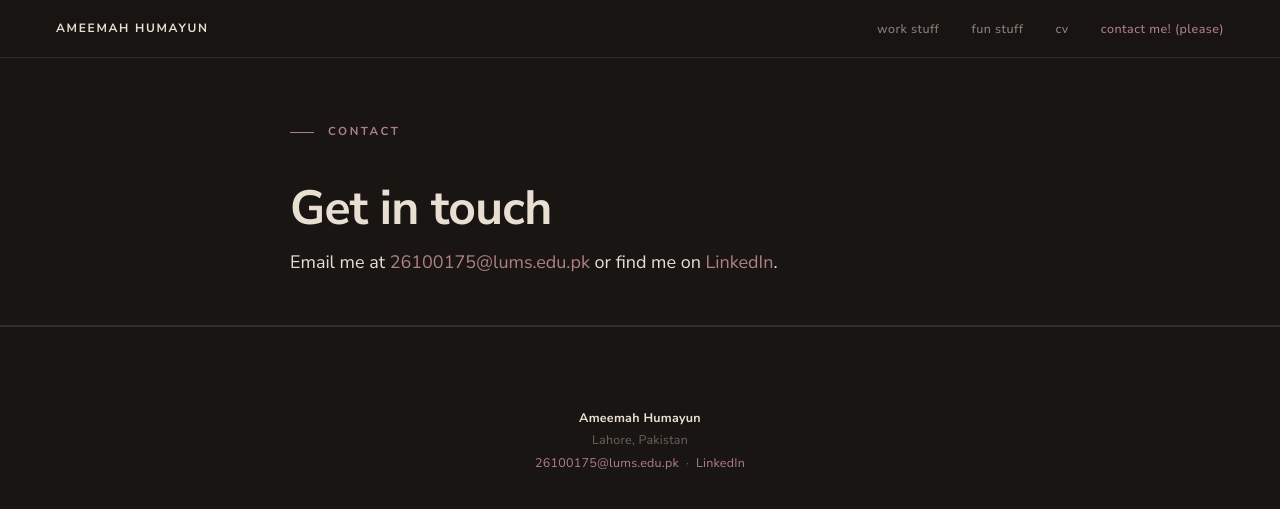
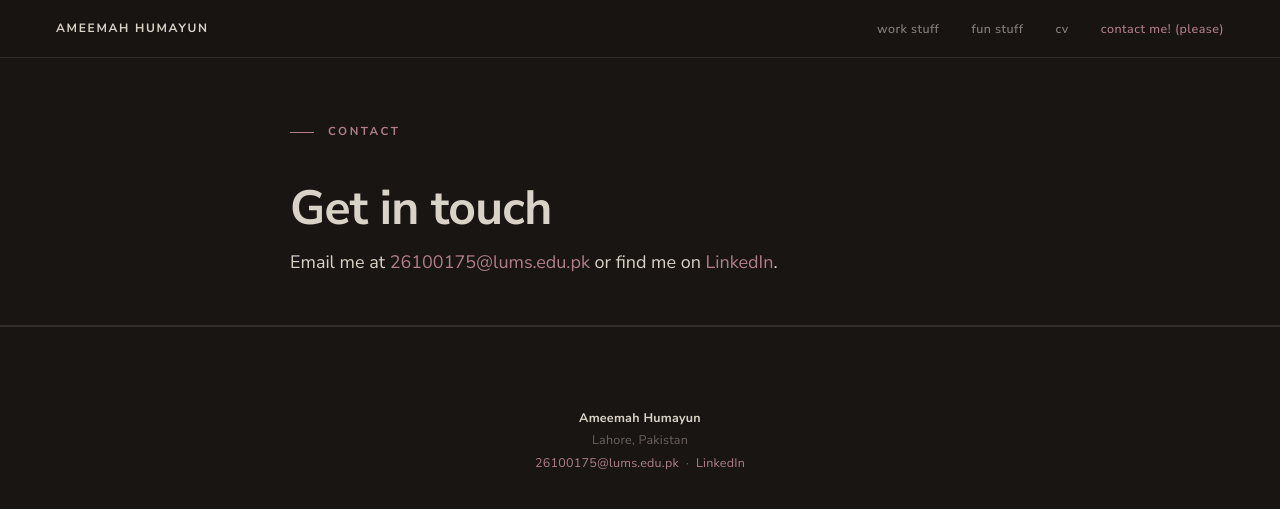
Before and after one commit to ameemahumayun/ameemahumayun.github.io, a Jekyll site: the page built from contact/index.html, in a window 1280 px wide. Shown: the top 509 px of the page. Built offline with Jekyll 4.4.1, drawn with Linux system fonts in a browser that asks for light colours.

Commit message:
Update tokens.css

```diff
--- a/assets/css/tokens.css
+++ b/assets/css/tokens.css
@@ -24,7 +24,7 @@
   --color-bg-terminal:  #0f0c0b;  /* code / failure-output blocks */
 
   --color-text:         #c9bfb3;  /* body — warm bone */
-  --color-text-strong:  #e8dfd2;  /* headings, emphasis */
+  --color-text-strong:  #d9d2c7;  /* #e8dfd2 headings, emphasis */
   --color-text-soft:    #8a807a;  /* secondary text */
   --color-text-mute:    #6b625c;  /* labels, captions */
 
```
